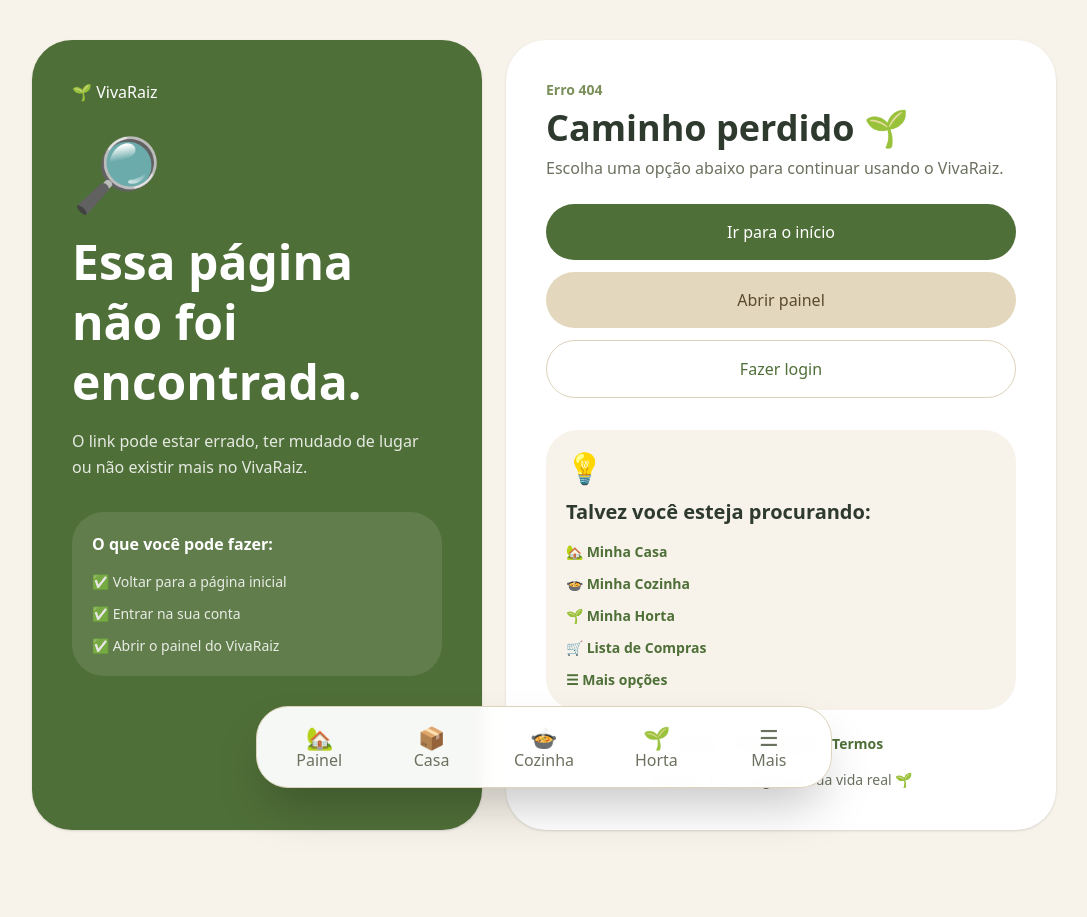
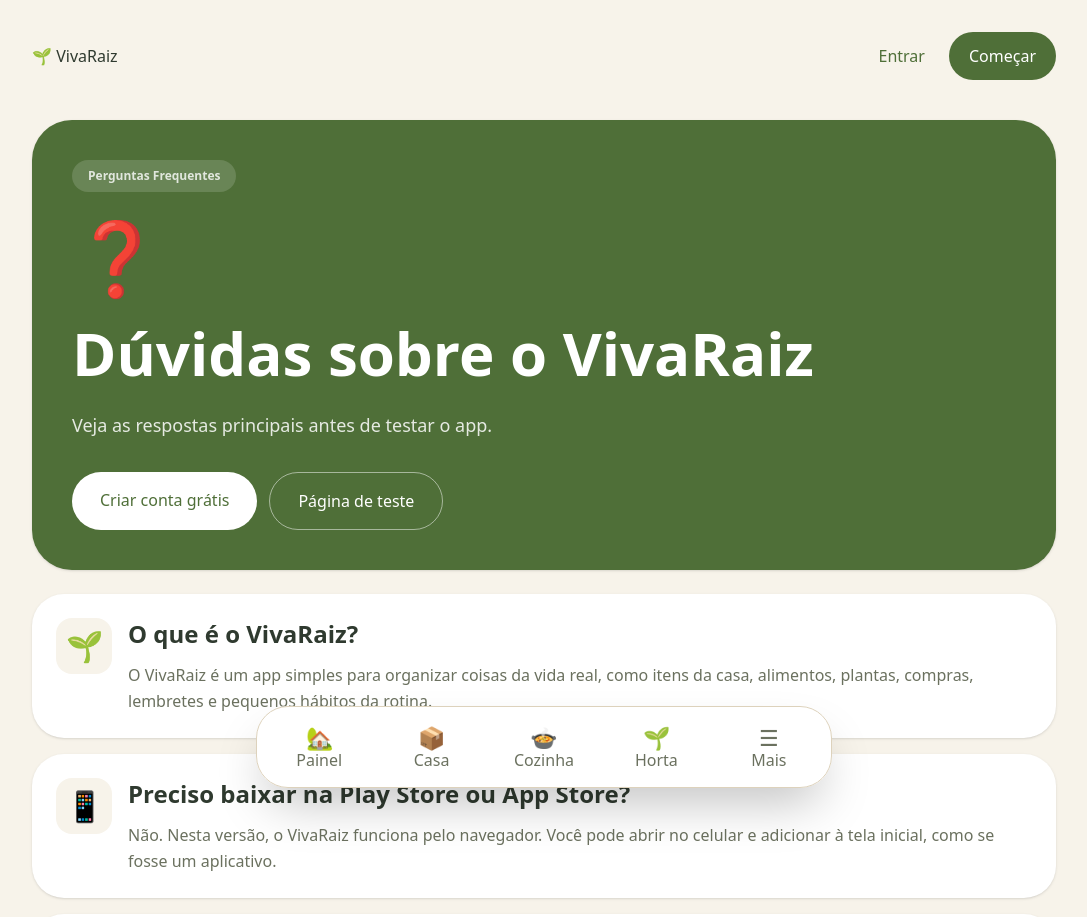
Before and after one commit to jonatasjusto669-lab/vivaraiz, a Next.js app: page /faq in a window 1280 px wide. Before the commit this address had no page. Shown: the top 917 px of the page, without its empty margins (96-1183 px from the left). Before the commit the page ends 870 px from the top, so only its background shows below. Built offline with nearby package versions, Linux system fonts and the light colour scheme; no server answers.

Commit message:
Adicionar pagina de perguntas frequentes

```diff
--- a/app/bio/page.tsx
+++ b/app/bio/page.tsx
@@ -10,6 +10,13 @@
     title: "Testar o VivaRaiz",
     description: "Conheça a versão 1.0 e teste gratuitamente.",
     primary: true,
+  },
+  {
+  href: "/faq",
+  emoji: "❓",
+  title: "Perguntas frequentes",
+  description: "Tire dúvidas antes de testar o app.",
+  primary: false,
   },
   {
     href: "/cadastro",
--- /dev/null
+++ b/app/faq/page.tsx
@@ -0,0 +1,235 @@
+"use client";
+
+import { useEffect, useState } from "react";
+import { supabase } from "@/lib/supabase";
+
+const questions = [
+  {
+    emoji: "🌱",
+    question: "O que é o VivaRaiz?",
+    answer:
+      "O VivaRaiz é um app simples para organizar coisas da vida real, como itens da casa, alimentos, plantas, compras, lembretes e pequenos hábitos da rotina.",
+  },
+  {
+    emoji: "📱",
+    question: "Preciso baixar na Play Store ou App Store?",
+    answer:
+      "Não. Nesta versão, o VivaRaiz funciona pelo navegador. Você pode abrir no celular e adicionar à tela inicial, como se fosse um aplicativo.",
+  },
+  {
+    emoji: "💰",
+    question: "O VivaRaiz é gratuito?",
+    answer:
+      "A versão 1.0 está em teste gratuito. A ideia agora é receber feedbacks, melhorar o app e entender o que as pessoas mais precisam.",
+  },
+  {
+    emoji: "🔐",
+    question: "Meus dados ficam separados dos outros usuários?",
+    answer:
+      "Sim. Cada conta acessa apenas os próprios itens, plantas, compras, lembretes, alimentos e feedbacks cadastrados.",
+  },
+  {
+    emoji: "🍲",
+    question: "Como funciona a Minha Cozinha?",
+    answer:
+      "Você cadastra alimentos na Minha Casa usando a categoria Comida. Depois, a Minha Cozinha mostra o que está vencendo e sugere receitas simples com o que você já tem.",
+  },
+  {
+    emoji: "🛒",
+    question: "Para que serve a Lista de Compras?",
+    answer:
+      "Ela serve para anotar o que falta comprar e marcar quando já comprou. A Minha Cozinha também pode mandar alimentos direto para a lista.",
+  },
+  {
+    emoji: "🌱",
+    question: "Como funciona a Minha Horta?",
+    answer:
+      "Você cadastra suas plantas e define de quantos em quantos dias quer lembrar de regar. Depois é só tocar em Reguei hoje quando cuidar dela.",
+  },
+  {
+    emoji: "💬",
+    question: "Como posso ajudar o VivaRaiz a melhorar?",
+    answer:
+      "Depois de testar, entre no app e vá em Mais > Feedback. Lá você pode enviar sugestão, erro encontrado, elogio ou ideia.",
+  },
+];
+
+export default function FaqPage() {
+  const [loggedIn, setLoggedIn] = useState(false);
+  const [checkingUser, setCheckingUser] = useState(true);
+
+  useEffect(() => {
+    async function checkSession() {
+      const { data } = await supabase.auth.getSession();
+
+      setLoggedIn(!!data.session);
+      setCheckingUser(false);
+    }
+
+    checkSession();
+  }, []);
+
+  return (
+    <main className="min-h-screen bg-[#F7F3EA] px-4 py-5 text-[#2F3A2F] md:px-8 md:py-8">
+      <div className="mx-auto max-w-5xl">
+        <header className="flex items-center justify-between gap-4">
+          <a href="/" className="text-xl font-black md:text-2xl">
+            🌱 VivaRaiz
+          </a>
+
+          <div className="flex items-center gap-2">
+            {!checkingUser && loggedIn ? (
+              <a
+                href="/dashboard"
+                className="rounded-full bg-[#4F6F38] px-5 py-3 text-sm font-black text-white"
+              >
+                Abrir app
+              </a>
+            ) : (
+              <>
+                <a
+                  href="/login"
+                  className="rounded-full px-4 py-3 text-sm font-black text-[#4F6F38]"
+                >
+                  Entrar
+                </a>
+
+                <a
+                  href="/cadastro"
+                  className="rounded-full bg-[#4F6F38] px-5 py-3 text-sm font-black text-white"
+                >
+                  Começar
+                </a>
+              </>
+            )}
+          </div>
+        </header>
+
+        <section className="mt-10 rounded-[2.5rem] bg-[#4F6F38] p-7 text-white shadow-sm md:p-10">
+          <p className="w-fit rounded-full bg-white/15 px-4 py-2 text-xs font-black text-white/80">
+            Perguntas Frequentes
+          </p>
+
+          <p className="mt-7 text-7xl">❓</p>
+
+          <h1 className="mt-6 text-4xl font-black leading-tight md:text-6xl">
+            Dúvidas sobre o VivaRaiz
+          </h1>
+
+          <p className="mt-5 max-w-2xl text-base leading-relaxed text-white/85 md:text-lg">
+            Veja as respostas principais antes de testar o app.
+          </p>
+
+          <div className="mt-8 flex flex-col gap-3 sm:flex-row">
+            {!checkingUser && loggedIn ? (
+              <a
+                href="/dashboard"
+                className="rounded-full bg-white px-7 py-4 text-center font-black text-[#4F6F38]"
+              >
+                Abrir meu VivaRaiz
+              </a>
+            ) : (
+              <a
+                href="/cadastro"
+                className="rounded-full bg-white px-7 py-4 text-center font-black text-[#4F6F38]"
+              >
+                Criar conta grátis
+              </a>
+            )}
+
+            <a
+              href="/testar"
+              className="rounded-full border border-white/50 px-7 py-4 text-center font-black text-white"
+            >
+              Página de teste
+            </a>
+          </div>
+        </section>
+
+        <section className="mt-6 grid gap-4">
+          {questions.map((item) => (
+            <article
+              key={item.question}
+              className="card-touch rounded-[2rem] bg-white p-6 shadow-sm"
+            >
+              <div className="flex items-start gap-4">
+                <div className="flex h-14 w-14 shrink-0 items-center justify-center rounded-2xl bg-[#F7F3EA] text-3xl">
+                  {item.emoji}
+                </div>
+
+                <div>
+                  <h2 className="text-xl font-black md:text-2xl">
+                    {item.question}
+                  </h2>
+
+                  <p className="mt-3 leading-relaxed text-[#6B715F]">
+                    {item.answer}
+                  </p>
+                </div>
+              </div>
+            </article>
+          ))}
+        </section>
+
+        <section className="mt-8 rounded-[2.5rem] bg-[#2F3A2F] p-7 text-white shadow-sm md:p-10">
+          <p className="text-5xl">🌱</p>
+
+          <h2 className="mt-5 text-3xl font-black md:text-5xl">
+            Pronto para testar?
+          </h2>
+
+          <p className="mt-3 max-w-2xl text-white/75">
+            Crie sua conta, teste pelo celular e mande sua opinião pelo Feedback.
+          </p>
+
+          <div className="mt-7 flex flex-col gap-3 sm:flex-row">
+            {!checkingUser && loggedIn ? (
+              <a
+                href="/feedback"
+                className="rounded-full bg-white px-7 py-4 text-center font-black text-[#2F3A2F]"
+              >
+                Enviar feedback
+              </a>
+            ) : (
+              <a
+                href="/cadastro"
+                className="rounded-full bg-white px-7 py-4 text-center font-black text-[#2F3A2F]"
+              >
+                Criar conta grátis
+              </a>
+            )}
+
+            <a
+              href="/bio"
+              className="rounded-full border border-white/40 px-7 py-4 text-center font-black text-white"
+            >
+              Ver links principais
+            </a>
+          </div>
+        </section>
+
+        <footer className="py-8 text-center text-sm text-[#6B715F]">
+          <p>VivaRaiz 1.0 — perguntas frequentes 🌱</p>
+
+          <div className="mt-4 flex flex-wrap justify-center gap-4 font-bold">
+            <a href="/" className="text-[#4F6F38]">
+              Início
+            </a>
+
+            <a href="/sobre" className="text-[#4F6F38]">
+              Sobre
+            </a>
+
+            <a href="/privacidade" className="text-[#4F6F38]">
+              Privacidade
+            </a>
+
+            <a href="/termos" className="text-[#4F6F38]">
+              Termos
+            </a>
+          </div>
+        </footer>
+      </div>
+    </main>
+  );
+}
```
